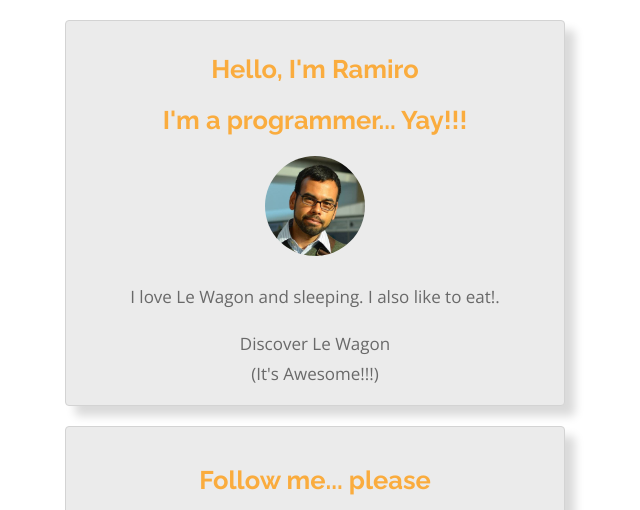
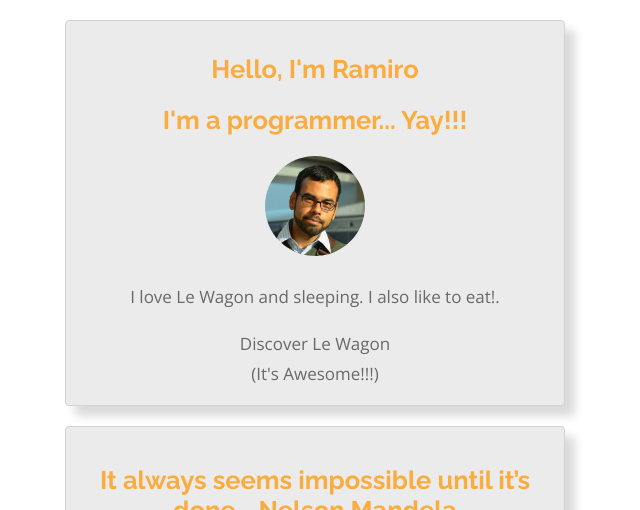
Before and after one commit to ramirogordillo/profile, a plain HTML site: page index.html in a window 1280 px wide. Shown: the top 510 px of the page, without its empty margins (325-965 px from the left). Drawn offline with nearby package versions, Linux system fonts and the light colour scheme.

Commit message:
Added quote

```diff
--- a/index.html
+++ b/index.html
@@ -19,7 +19,9 @@
       </p>
       <a href="#">Discover Le Wagon<br>(It's Awesome!!!)</a>
     </div>
-
+    <div class="card text-center card-grey">
+      <h2>It always seems impossible until it’s done - Nelson Mandela</h2>
+    </div>
     <div class="card text-center card-grey">
       <h2>Follow me... please</h2>
       <ul class="list-inline">
```
